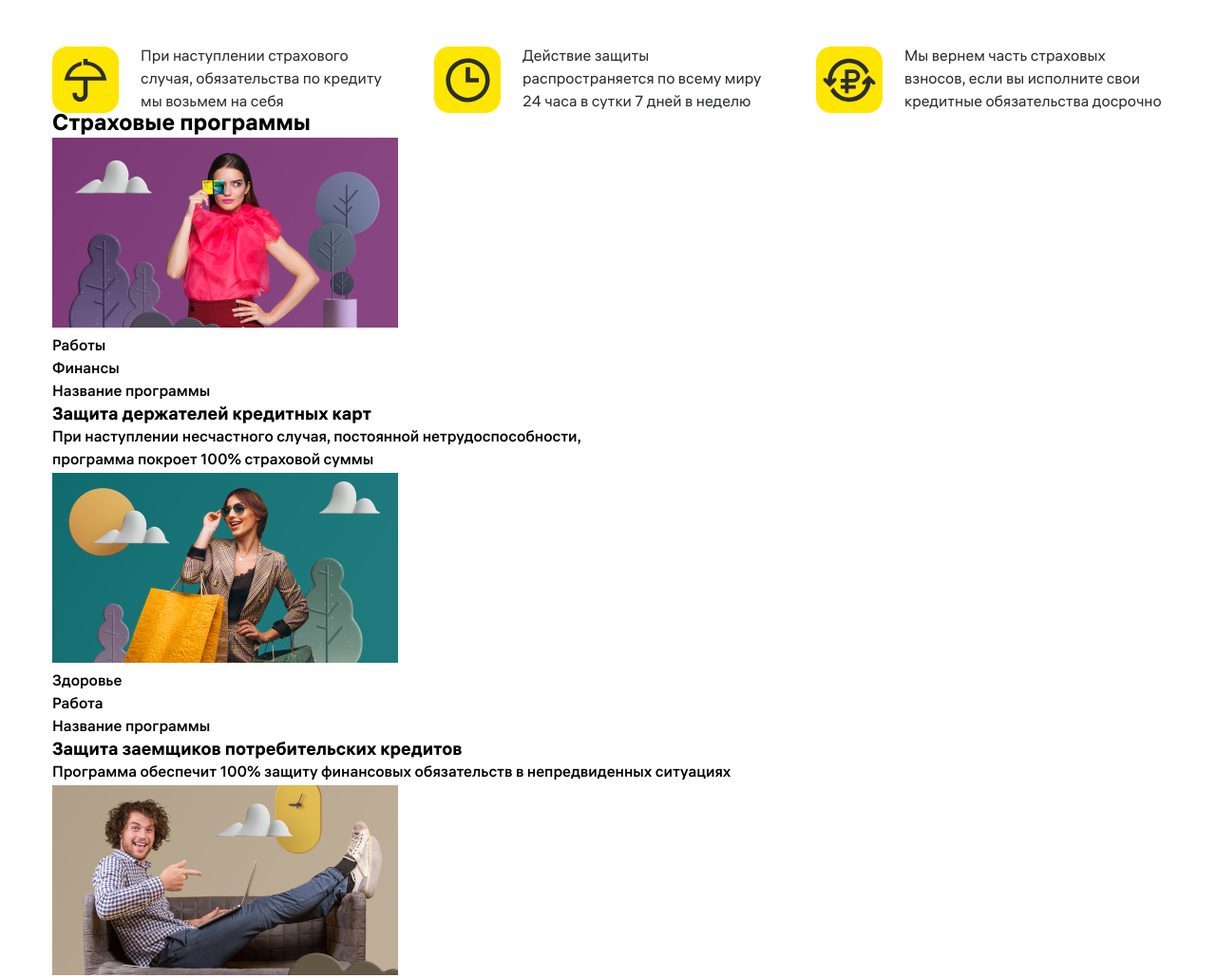
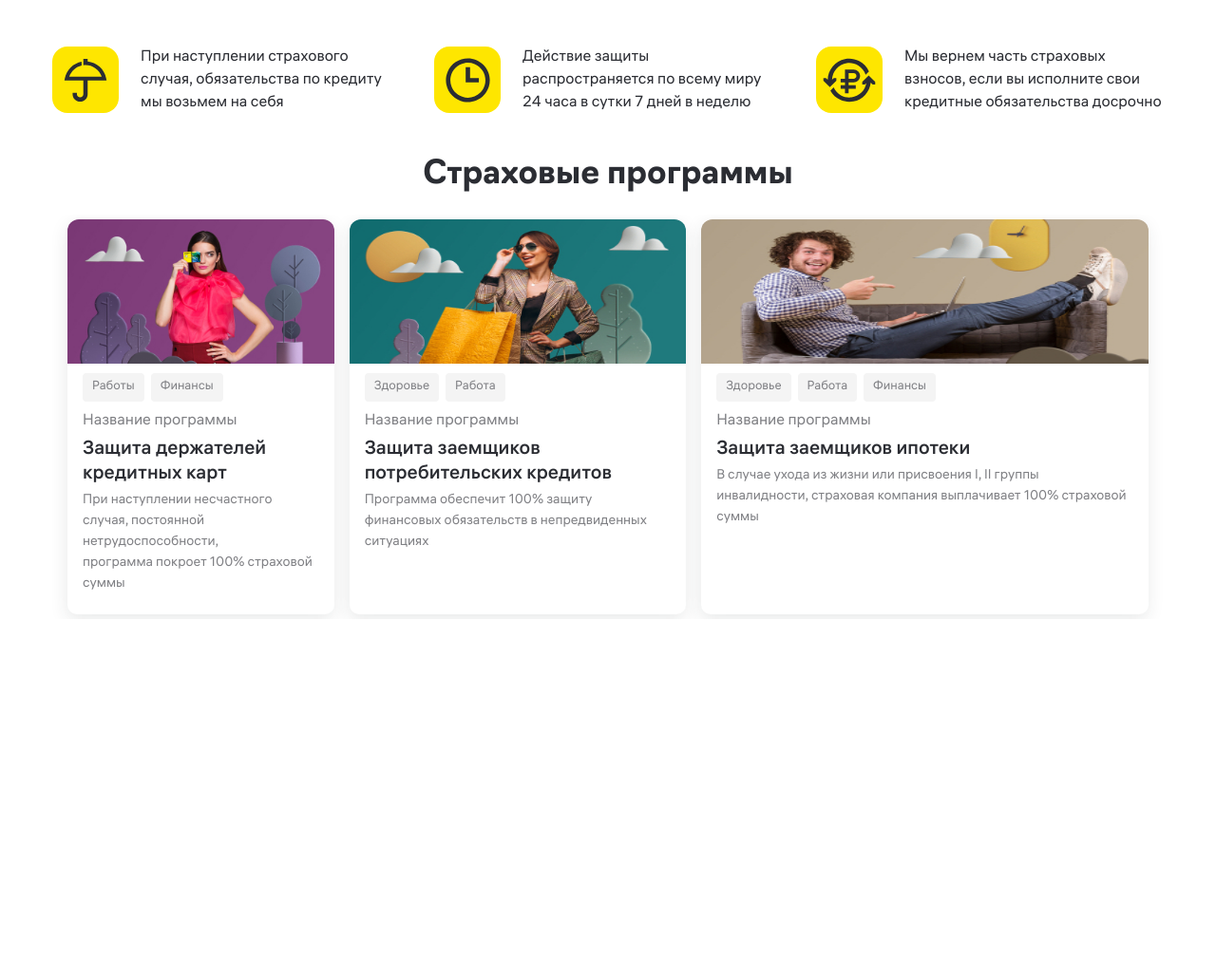
Before and after one commit to JustifyContentSB/raiffeisen, a website: page app/index.html in a window 1280 px wide. Shown: the part 580-1610 px from the top of the page at 95% size. After the commit the page ends 1232 px from the top, so only its background shows below. Drawn offline with Linux system fonts and the light colour scheme; files whose address does not match are found by name.

Commit message:
Стилизация секции "insurance" на разрешении от 320px

```diff
--- /dev/null
+++ b/app/scss/insurance.scss
@@ -0,0 +1,99 @@
+.insurance {
+	margin-top: 45px;
+	.container {
+		padding: 0;
+	}
+	&__title {
+		margin: 0;
+		font-family: 'Navigo', sans-serif;
+		font-weight: bold;
+		font-size: 34px;
+		line-height: 38px;
+		text-align: center;
+		color: #2B2D33;
+	}
+	&__list {
+		padding: 5px 16px;
+		margin-top: 22px;
+		display: flex;
+		overflow-x: scroll;
+		-ms-overflow-style: none;
+		overflow: -moz-scrollbars-none;
+		&::-webkit-scrollbar {
+			width: 0;
+			height: 0;
+		}
+	}
+	&__item {
+		min-width: 263px;
+		margin-right: 16px;
+        border-radius: 10px;
+        background: #fff;
+		box-shadow: -1px 6px 18px rgba(43, 45, 51, 0.1);
+		position: relative;
+		&:last-child {
+			margin-right: 0;
+			&:after {
+				content: '';
+				position: absolute;
+				right: -15px;
+				top: 0;
+				height: 100%;
+				width: 15px;
+				background: transparent;
+			}
+		}
+	}
+	&__img {
+		display: flex;
+		border-radius: 12px 12px 0px 0px;
+		overflow: hidden;
+		& img {
+			width: 100%;
+			height: 152px;
+		}
+	}
+	&__text {
+		padding: 10px 16px 20px;
+	}
+	&__type-list {
+		display: flex;
+		flex-wrap: wrap;
+		& li {
+			padding: 6px 10px;
+			background: #F4F4F4;
+			border-radius: 4px;
+			font-weight: normal;
+			font-size: 13px;
+			line-height: 18px;
+			color: #808185;
+			margin-right: 7px;
+			margin-bottom: 7px;
+			&:nth-child(3n) {
+				margin-right: 0;
+			}
+		}
+	}
+	&__programm {
+		margin: 0;
+		margin-top: 2px;
+		font-weight: normal;
+		color: #808185;
+	}
+	&__name {
+		margin: 0;
+		margin-top: 5px;
+		font-weight: 500;
+		font-size: 20px;
+		line-height: 26px;
+		color: #2B2D33;
+	}
+	&__descr {
+		margin: 0;
+		margin-top: 4px;
+		font-weight: normal;
+		font-size: 14px;
+		line-height: 22px;
+		color: #808185;
+	}
+}
--- a/app/scss/style.scss
+++ b/app/scss/style.scss
@@ -10,3 +10,4 @@
 @import 'breadcrumbs.scss';
 @import 'protect.scss';
 @import 'features.scss';
+@import 'insurance.scss';
```
Also changed, not shown: app/css/style.min.css.
